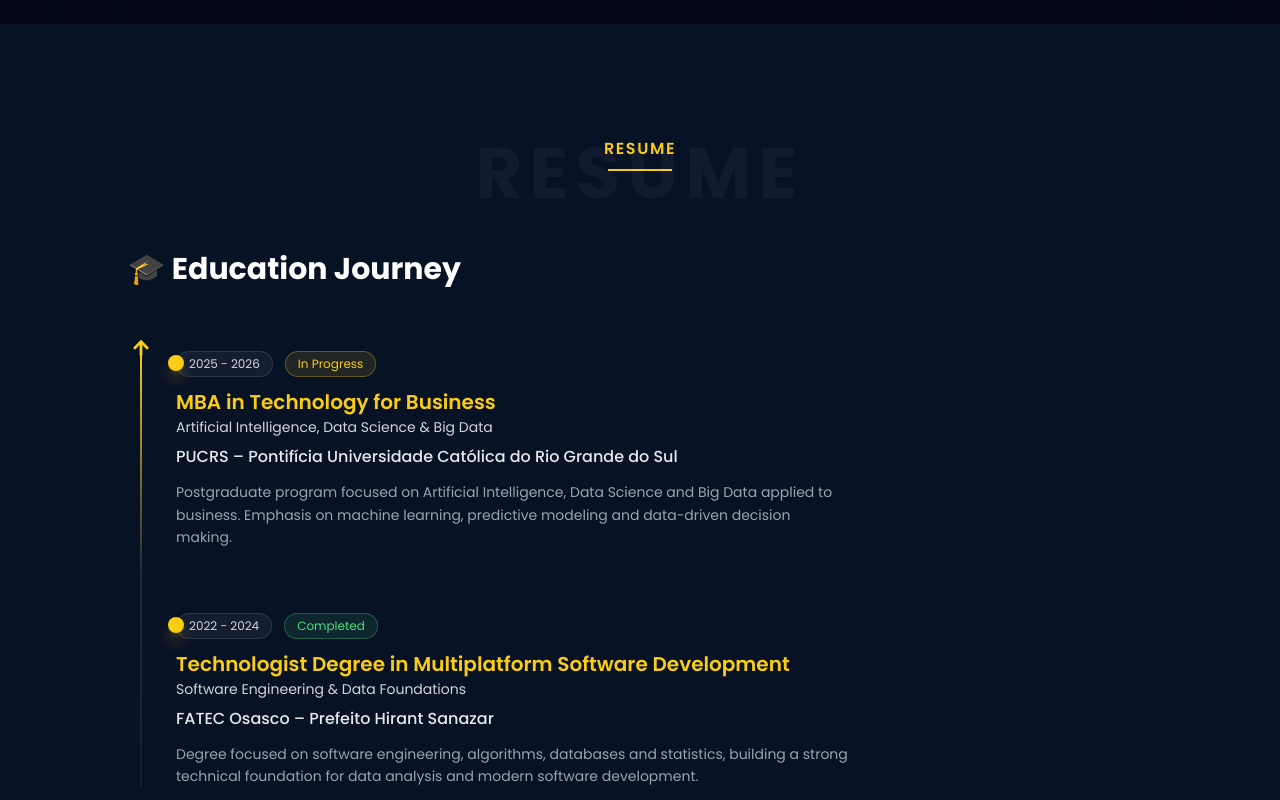
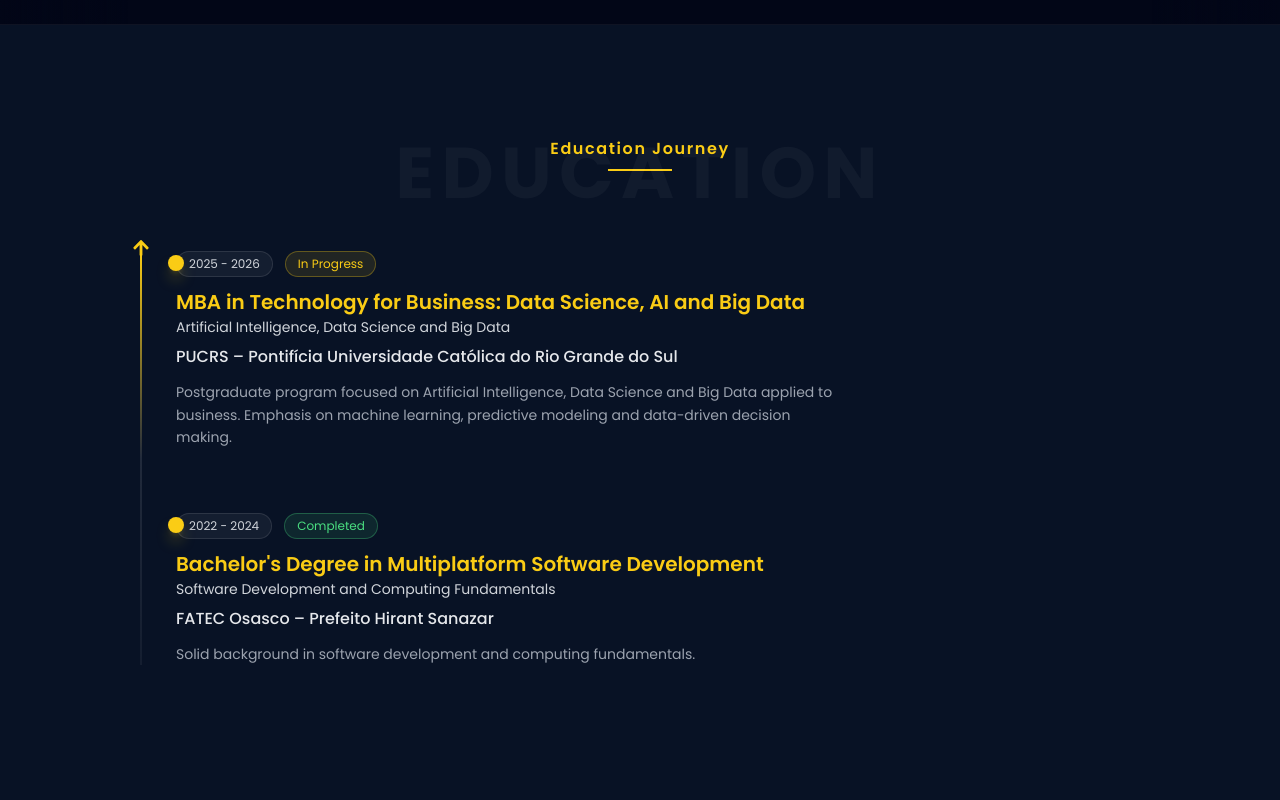
Before and after one commit to KelvenFontes/my-portfolio, a Next.js app: page /en in a window 1280 px wide. Shown: the part 4020-4820 px from the top of the page. Built offline with nearby package versions, Linux system fonts and the light colour scheme.

Commit message:
feat: adicionar suporte a dicionário na seção de currículo para exibir informações dinâmicas de educação

```diff
--- a/src/app/en/page.tsx
+++ b/src/app/en/page.tsx
@@ -31,7 +31,7 @@ export default async function Home() {
 
       <TechCarousel />
 
-      <Resume />
+      <Resume dict={dict}/>
 
       <Contact dict={dict}/>
 
--- a/src/app/pt/page.tsx
+++ b/src/app/pt/page.tsx
@@ -31,7 +31,7 @@ export default async function Home() {
 
       <TechCarousel />
 
-      <Resume />
+      <Resume dict={dict}/>
 
       <Contact dict={dict}/>
 
--- a/src/components/Resume.tsx
+++ b/src/components/Resume.tsx
@@ -1,26 +1,24 @@
 import { FaArrowUp } from "react-icons/fa"
 import { FaGraduationCap } from "react-icons/fa"
 
-export default function Resume() {
+export default function Resume({ dict }: { dict: any }) {
 
   const education = [
     {
-      title: "MBA in Technology for Business",
-      focus: "Artificial Intelligence, Data Science & Big Data",
+      title: dict.resume.education.title1,
+      focus: dict.resume.education.focus1,
       period: "2025 - 2026",
       place: "PUCRS – Pontifícia Universidade Católica do Rio Grande do Sul",
-      description:
-        "Postgraduate program focused on Artificial Intelligence, Data Science and Big Data applied to business. Emphasis on machine learning, predictive modeling and data-driven decision making.",
-      status: "In Progress"
+      description: dict.resume.education.description1,
+      status: dict.resume.education.status1
     },
     {
-      title: "Technologist Degree in Multiplatform Software Development",
-      focus: "Software Engineering & Data Foundations",
+      title: dict.resume.education.title2,
+      focus: dict.resume.education.focus2,
       period: "2022 - 2024",
       place: "FATEC Osasco – Prefeito Hirant Sanazar",
-      description:
-        "Degree focused on software engineering, algorithms, databases and statistics, building a strong technical foundation for data analysis and modern software development.",
-      status: "Completed"
+      description: dict.resume.education.description2,
+      status: dict.resume.education.status2
     }
   ]
 
@@ -36,11 +34,11 @@ export default function Resume() {
         <div className="text-center mb-20 relative">
 
           <h2 className="absolute inset-0 flex justify-center text-7xl font-bold text-white/[0.04] tracking-widest">
-            RESUME
+            {dict.resume.title}
           </h2>
 
           <p className="text-yellow-400 font-semibold tracking-widest relative">
-            RESUME
+            {dict.resume.subtitle}
           </p>
 
           <div className="w-16 h-[2px] bg-yellow-400 mx-auto mt-2"></div>
@@ -49,9 +47,9 @@ export default function Resume() {
 
 
         {/* TITLE */}
-        <h3 className="text-3xl font-bold mb-16 flex items-center gap-3">
+        {/* <h3 className="text-3xl font-bold mb-16 flex items-center gap-3">
           🎓 Education Journey
-        </h3>
+        </h3> */}
 
 
         {/* TIMELINE */}
--- a/src/messages/en.json
+++ b/src/messages/en.json
@@ -32,6 +32,20 @@
     "titleShort1": "Uber Dashboard – Ride Analysis",
     "descriptionShort1": "Power BI dashboard with ride, revenue and rating analysis."
   },
+  "resume": {
+    "title": "EDUCATION",
+    "subtitle": "Education Journey",
+    "education": {
+      "title1": "MBA in Technology for Business: Data Science, AI and Big Data",
+      "description1": "Postgraduate program focused on Artificial Intelligence, Data Science and Big Data applied to business. Emphasis on machine learning, predictive modeling and data-driven decision making.",
+      "focus1": "Artificial Intelligence, Data Science and Big Data",
+      "status1": "In Progress",
+      "title2": "Bachelor's Degree in Multiplatform Software Development",
+      "description2": "Solid background in software development and computing fundamentals.",
+      "focus2": "Software Development and Computing Fundamentals",
+      "status2": "Completed"
+    }
+  },
   "contact": {
     "title": "CONTACT",
     "subtitle": "CONTACT ME",
--- a/src/messages/pt.json
+++ b/src/messages/pt.json
@@ -32,6 +32,20 @@
     "titleShort1": "Dashboard Uber – Análise de Corridas",
     "descriptionShort1": "Dashboard em Power BI com análise de corridas, receita e avaliações."
   },
+  "resume": {
+    "title": "EDUCATION",
+    "subtitle": "Education Journey",
+    "education": {
+      "title1": "MBA em Tecnologia para Negócios - FGV",
+      "description1": "Especialização em Inteligência Artificial, Data Science e Big Data.",
+      "focus1": "Inteligência Artificial, Data Science e Big Data",
+      "status1": "Em andamento",
+      "title2": "Tecnólogo em Desenvolvimento de Software Multiplataforma",
+      "description2": "Formação sólida em desenvolvimento de software e fundamentos de computação.",
+      "focus2": "Desenvolvimento de Software e Fundamentos de Computação",
+      "status2": "Concluído"
+    }
+  },
   "contact": {
     "title": "CONTATO",
     "subtitle": "ENTRE EM CONTATO",
```
